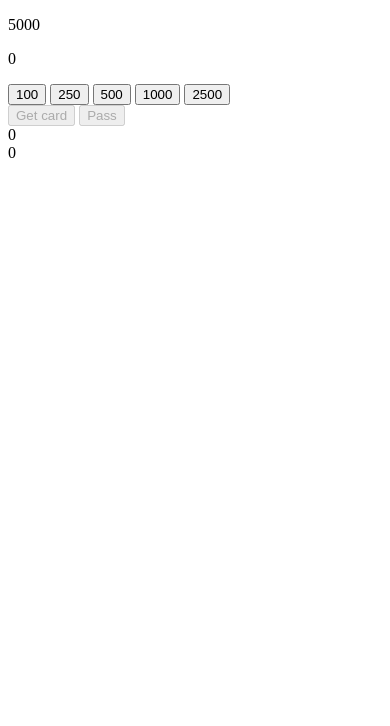
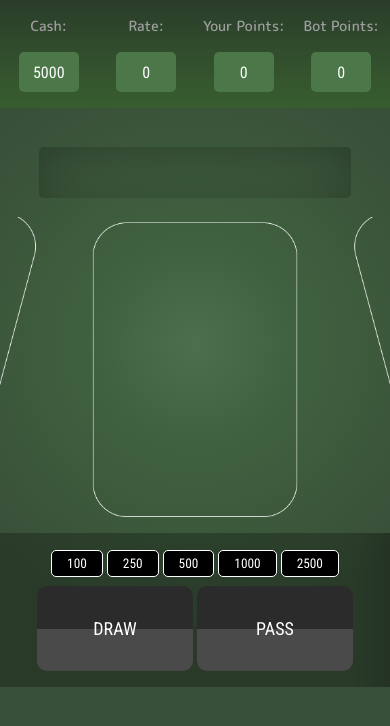
Before and after one commit to zeek919/Blackjack, a website built with webpack: page src/index.html in a window 390 px wide. Built offline with nearby package versions, Linux system fonts and the light colour scheme; no server answers.

Commit message:
View on mobile

```diff
--- a/src/index.html
+++ b/src/index.html
@@ -4,36 +4,65 @@
         <meta charset="UTF-8" />
         <meta name="viewport" content="width=device-width, initial-scale=1.0" />
         <meta http-equiv="X-UA-Compatible" content="ie=edge" />
+        <link
+            href="https://fonts.googleapis.com/css?family=Roboto+Condensed&display=swap"
+            rel="stylesheet"
+        />
+        <link
+            href="https://fonts.googleapis.com/css?family=M+PLUS+Rounded+1c:500&display=swap"
+            rel="stylesheet"
+        />
         <title>Document</title>
     </head>
     <body>
         <header>
-            <div id="player"></div>
+            <div>
+                <p class="titles">Cash:</p>
+                <div class="math-values">
+                    <p id="current-money"></p>
+                </div>
+            </div>
+            <div>
+                <p class="titles">Rate:</p>
+                <div class="math-values">
+                    <p id="current-rate">0</p>
+                </div>
+            </div>
+            <div>
+                <p class="titles">Your Points:</p>
+                <div class="math-values">
+                    <p id="player-card-summary">0</p>
+                </div>
+            </div>
+            <div>
+                <p class="titles">Bot Points:</p>
+                <div class="math-values">
+                    <p id="bot-card-summary">0</p>
+                </div>
+            </div>
         </header>
+
+        <main>
+            <div id="match-result" class="match-result"></div>
+            <div class="card-place">
+                <div id="card-table"></div>
+            </div>
+        </main>
 
         <nav>
             <div id="money">
-                <p id="current-money"></p>
-                <p id="current-rate">0</p>
-                <div id="rate-menu">
-                    <button id="rate-100">100</button>
-                    <button id="rate-250">250</button>
-                    <button id="rate-500">500</button>
-                    <button id="rate-1000">1000</button>
-                    <button id="rate-2500">2500</button>
+                <div id="rate-menu" class="rate-menu">
+                    <button id="rate-100" class="rate-btn">100</button>
+                    <button id="rate-250" class="rate-btn">250</button>
+                    <button id="rate-500" class="rate-btn">500</button>
+                    <button id="rate-1000" class="rate-btn">1000</button>
+                    <button id="rate-2500" class="rate-btn">2500</button>
                 </div>
             </div>
-            <div id="playbuttons">
-                <button id="get-card">Get card</button>
-                <button id="pass">Pass</button>
+            <div id="playbuttons" class="playbuttons">
+                <button id="get-card" class="get-btn">DRAW</button>
+                <button id="pass" class="pass-btn">PASS</button>
             </div>
         </nav>
-
-        <main>
-            <div id="card-table"></div>
-            <div id="player-card-summary">0</div>
-            <div id="bot-card-summary">0</div>
-            <div id="match-result"></div>
-        </main>
     </body>
 </html>
--- a/src/js/helpers/index.js
+++ b/src/js/helpers/index.js
@@ -2,4 +2,3 @@ export { default as getRate } from './getRate';
 export { default as specialCardValueChanger } from './specialCardValueChanger';
 export { default as cardValueAdder } from './cardValueAdder';
 export { default as buttonLocker } from './buttonLocker';
-// export { default as checkCashButtons } from './cashButtonsChecker';
--- a/src/js/services/MatchService.js
+++ b/src/js/services/MatchService.js
@@ -1,5 +1,6 @@
 import { buttonLocker } from '../helpers';
 import { playButtons, passButton, getCardBtn } from '../constants/playButtons';
+import { classToggler } from '../utils';
 import { rateButtons } from '../constants/rateButtons';
 import { BLACK_VALUE } from '../constants/importantNumbers';
 import {
@@ -63,18 +64,22 @@ class MatchService {
     finalResult() {
         if (this.playerCardValue > BLACK_VALUE) {
             this.cashCalculator(false);
+            classToggler('lose', 'win', matchResult);
             matchResult.textContent = 'YOU LOSE';
         } else if (this.playerCardValue < this.botCardValue && this.botCardValue <= BLACK_VALUE) {
             this.cashCalculator(false);
+            classToggler('lose', 'win', matchResult);
             matchResult.textContent = 'YOU LOSE';
         } else if (
             this.playerCardValue > this.botCardValue &&
             this.playerCardValue <= BLACK_VALUE
         ) {
             this.cashCalculator(true);
+            classToggler('win', 'lose', matchResult);
             matchResult.textContent = 'YOU WIN';
         } else if (this.botCardValue > BLACK_VALUE) {
             this.cashCalculator(true);
+            classToggler('win', 'lose', matchResult);
             matchResult.textContent = 'YOU WIN';
         }
 
--- /dev/null
+++ b/src/js/utils/classToggler.js
@@ -0,0 +1,11 @@
+const classToggler = (classNameSucces, classNameFail, element) => {
+    if (element.classList.contains(classNameFail)) {
+        element.classList.remove(classNameFail);
+    }
+
+    if (!element.classList.contains(classNameSucces)) {
+        element.classList.add(classNameSucces);
+    }
+};
+
+export default classToggler;
--- a/src/js/utils/index.js
+++ b/src/js/utils/index.js
@@ -1 +1,2 @@
 export { default as showCard } from './showCard';
+export { default as classToggler } from './classToggler';
--- /dev/null
+++ b/src/scss/cards.scss
@@ -0,0 +1,46 @@
+@import 'variables.scss';
+
+main {
+    position: relative;
+    overflow: hidden;
+
+    img {
+        margin-left: 50%;
+        transform: translateX(-50%);
+        width: 1200px;
+    }
+}
+
+.card-place {
+    background-image: url('../images/card-places.png');
+    background-repeat: no-repeat;
+    background-size: 1300px;
+    background-position: 50% 100%;
+    min-height: 300px;
+
+    img {
+        width: 200px;
+        height: 300px;
+    }
+}
+
+.match-result {
+    display: flex;
+    justify-content: center;
+    align-items: center;
+    border-radius: 5px;
+    box-shadow: inset 0px 4px 50px rgba(0, 0, 0, 0.25);
+    height: 6vh;
+    width: 80%;
+    margin: 10% auto 5% auto;
+}
+
+.win {
+    color: yellow;
+    font-family: $font-light;
+}
+
+.lose {
+    color: red;
+    font-family: $font-light;
+}
--- /dev/null
+++ b/src/scss/common.scss
@@ -0,0 +1,25 @@
+@import './media.scss';
+
+*,
+*:after,
+*:before {
+    box-sizing: border-box;
+}
+
+html {
+    font-size: 16px;
+}
+
+body {
+    margin: 0;
+    padding: 0;
+    background: rgb(78, 111, 77);
+    background-image: radial-gradient(
+        circle,
+        rgba(78, 111, 77, 1) 0%,
+        rgba(64, 98, 64, 1) 24%,
+        rgba(56, 79, 56, 1) 72%,
+        rgba(56, 79, 56, 1) 100%
+    );
+    font-family: 'Gloria Hallelujah';
+}
--- /dev/null
+++ b/src/scss/header.scss
@@ -0,0 +1,39 @@
+@import 'variables.scss';
+header {
+    padding: 1em 0;
+    display: grid;
+    grid-template-columns: repeat(4, 1fr);
+    background: rgb(56, 94, 47);
+    background: linear-gradient(0deg, rgba(56, 94, 47, 1) 0%, rgba(42, 61, 42, 1) 100%);
+    text-align: center;
+
+    div {
+        display: flex;
+        flex-direction: column;
+        align-items: center;
+        justify-content: flex-start;
+    }
+
+    p {
+        margin: 0;
+    }
+}
+
+.titles {
+    font-size: 14px;
+    font-family: $font-bold;
+    color: #9e9e9e;
+}
+
+.math-values {
+    display: flex;
+    justify-content: center;
+    align-items: center;
+    margin-top: 1em;
+    width: 60px;
+    height: 40px;
+    border-radius: 5px;
+    font-family: $font-light;
+    background-color: #4c7748;
+    color: white;
+}
--- a/src/scss/main.scss
+++ b/src/scss/main.scss
@@ -1,5 +1,5 @@
-.card {
-    position: absolute;
-    width: 200px;
-    height: 300px;
-}
+@import 'common.scss';
+@import 'variables.scss';
+@import 'header.scss';
+@import 'cards.scss';
+@import 'nav.scss';
--- /dev/null
+++ b/src/scss/media.scss
@@ -0,0 +1,17 @@
+@mixin for-desktop-up {
+    @media (min-width: 1200px) {
+        @content;
+    }
+}
+
+@mixin for-desktop-min {
+    @media (min-width: 1000px) {
+        @content;
+    }
+}
+
+@mixin for-tablet-up {
+    @media (min-width: 600px) {
+        @content;
+    }
+}
--- /dev/null
+++ b/src/scss/nav.scss
@@ -0,0 +1,59 @@
+@import 'variables.scss';
+
+nav {
+    display: flex;
+    flex-direction: column;
+    align-items: center;
+    height: auto;
+    background-image: url('../images/nav.png');
+    background-position: 100%;
+    margin-top: 1em;
+    padding-bottom: 1em;
+    div {
+        margin-top: 1vh;
+    }
+}
+
+.playbuttons {
+    margin-top: 1.1vh;
+}
+
+.rate-btn {
+    font-family: $font-light;
+    border: 1px solid white;
+    border-radius: 5px;
+    background-color: black;
+    padding: 5px 15px;
+    color: white;
+}
+
+.rate-btn:disabled {
+    background-color: #800000;
+}
+
+.get-btn,
+.pass-btn {
+    font-family: $font-light;
+    border: none;
+    border-radius: 10px;
+    height: 10vh;
+    width: 40vw;
+    font-size: 18px;
+    color: white;
+}
+
+.get-btn {
+    background: rgb(64, 121, 63);
+    background: linear-gradient(0deg, rgba(64, 121, 63, 1) 49%, rgba(48, 86, 45, 1) 50%);
+}
+
+.pass-btn {
+    background: rgb(126, 66, 58);
+    background: linear-gradient(0deg, rgba(126, 66, 58, 1) 49%, rgba(71, 47, 42, 1) 50%);
+}
+
+.get-btn:disabled,
+.pass-btn:disabled {
+    background: rgb(74, 74, 74);
+    background: linear-gradient(0deg, rgba(74, 74, 74, 1) 49%, rgba(43, 43, 43, 1) 50%);
+}
--- /dev/null
+++ b/src/scss/variables.scss
@@ -0,0 +1,2 @@
+$font-light: 'Roboto Condensed', sans-serif;
+$font-bold: 'M PLUS Rounded 1c', sans-serif;
```
Also changed, not shown: src/images/card-places.png (added), src/images/nav.png (added).
